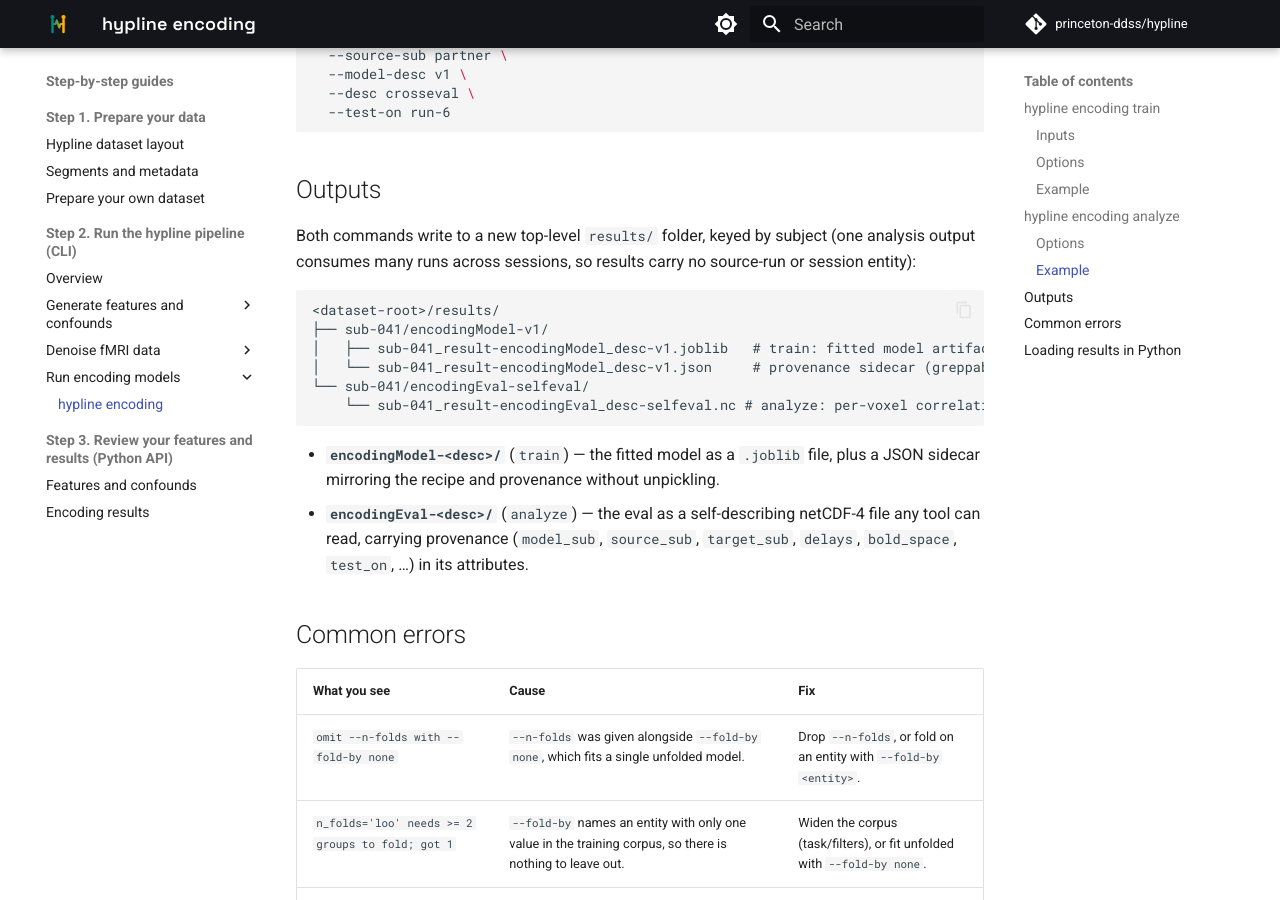
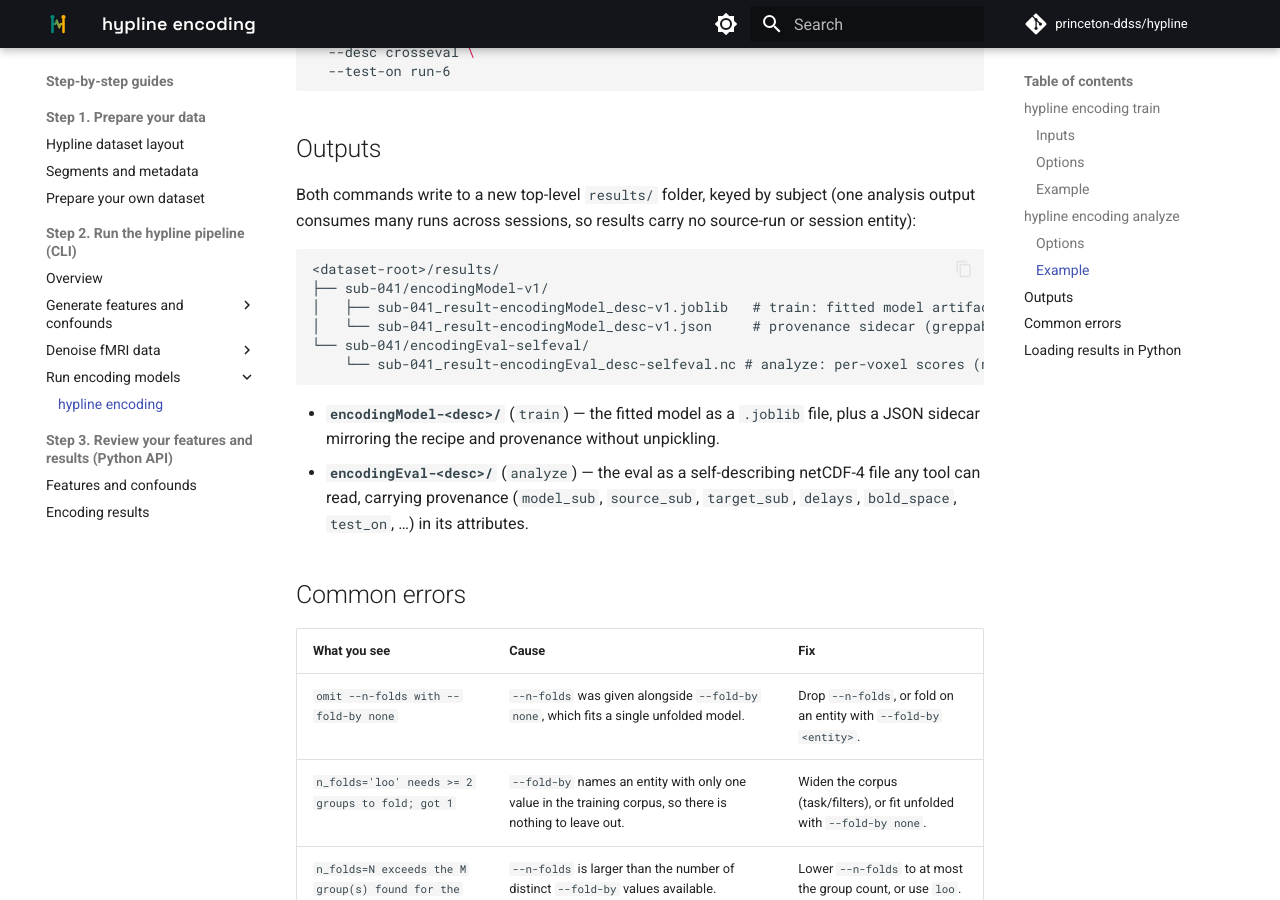
Before and after one commit to princeton-ddss/hypline, an MkDocs documentation site: the page built from docs/mkdocs/step-by-step/encoding.md, in a window 1280 px wide and 900 px high, scrolled down 4968 px. Built offline with MkDocs 1.6.1 and Material for MkDocs 9.7.7, drawn with Linux system fonts in a browser that asks for light colours; comment, search, counter and statistics services are not loaded; the version menu is left out; some of the changed text lies outside the part shown.

Commit message:
Correct contradictory wording in docs
- Call eval values scores, not correlations (`overview.md`,
  `encoding.md` output tree); they are himalaya split scores
- Reserve "baseline" for the pseudo-dyad; the within-brain fit is the
  reference case
- `--no-split` fits one shared set of weights, not one model instead
  of two
- `analyze` tests within or across subjects, not only cross-subject

````diff
--- a/docs/mkdocs/step-by-step/encoding.md
+++ b/docs/mkdocs/step-by-step/encoding.md
@@ -206,7 +206,7 @@
 │   ├── sub-041_result-encodingModel_desc-v1.joblib   # train: fitted model artifact
 │   └── sub-041_result-encodingModel_desc-v1.json     # provenance sidecar (greppable)
 └── sub-041/encodingEval-selfeval/
-    └── sub-041_result-encodingEval_desc-selfeval.nc # analyze: per-voxel correlations (netCDF-4)
+    └── sub-041_result-encodingEval_desc-selfeval.nc # analyze: per-voxel scores (netCDF-4)
 ```
 
 - **`encodingModel-<desc>/`** (`train`) — the fitted model as a `.joblib` file,
````
Also changed, not shown: other parts of docs/mkdocs/step-by-step/encoding.md (+2 -2 lines), docs/mkdocs/FAQ/glossary.md (+1 -1 lines), docs/mkdocs/FAQ/how-encoding-works.md (+1 -1 lines), docs/mkdocs/step-by-step/overview.md (+1 -1 lines).
